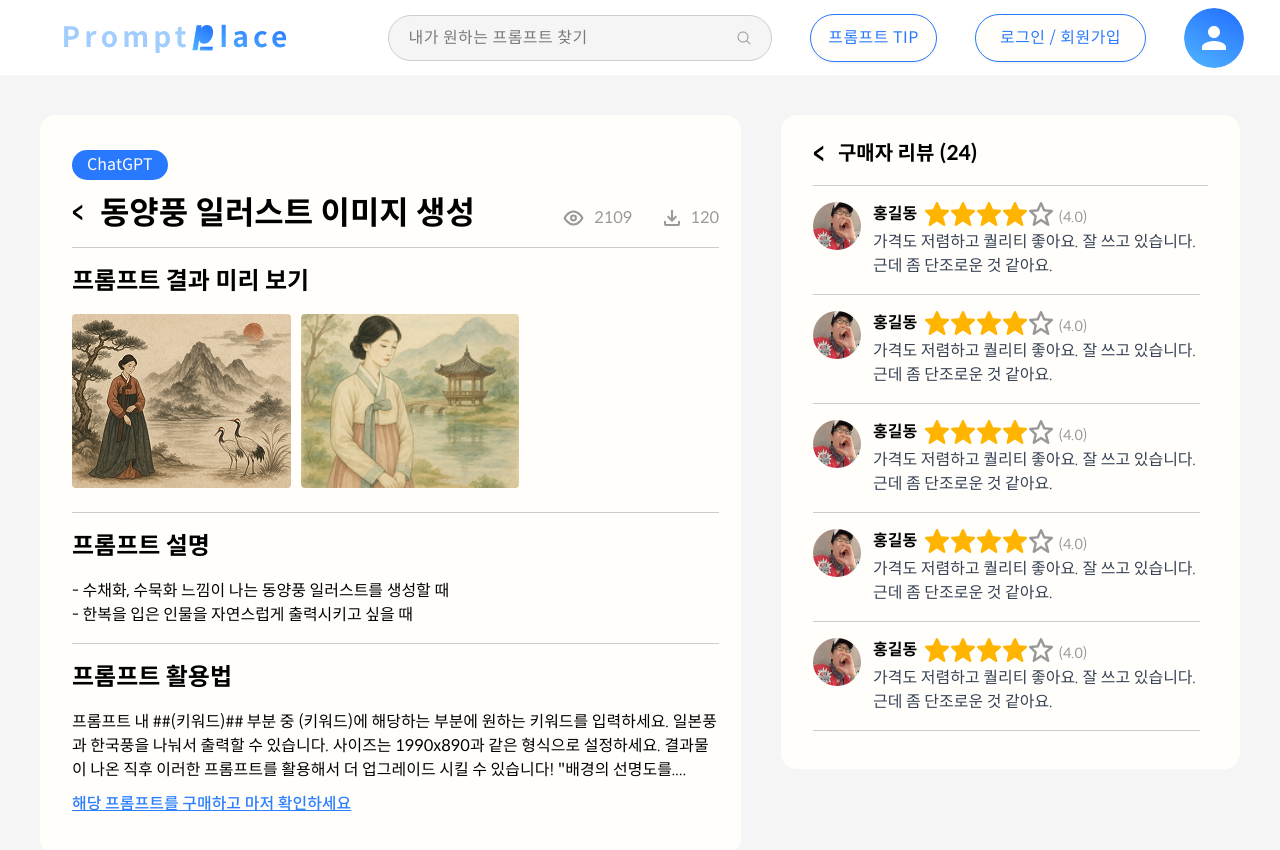
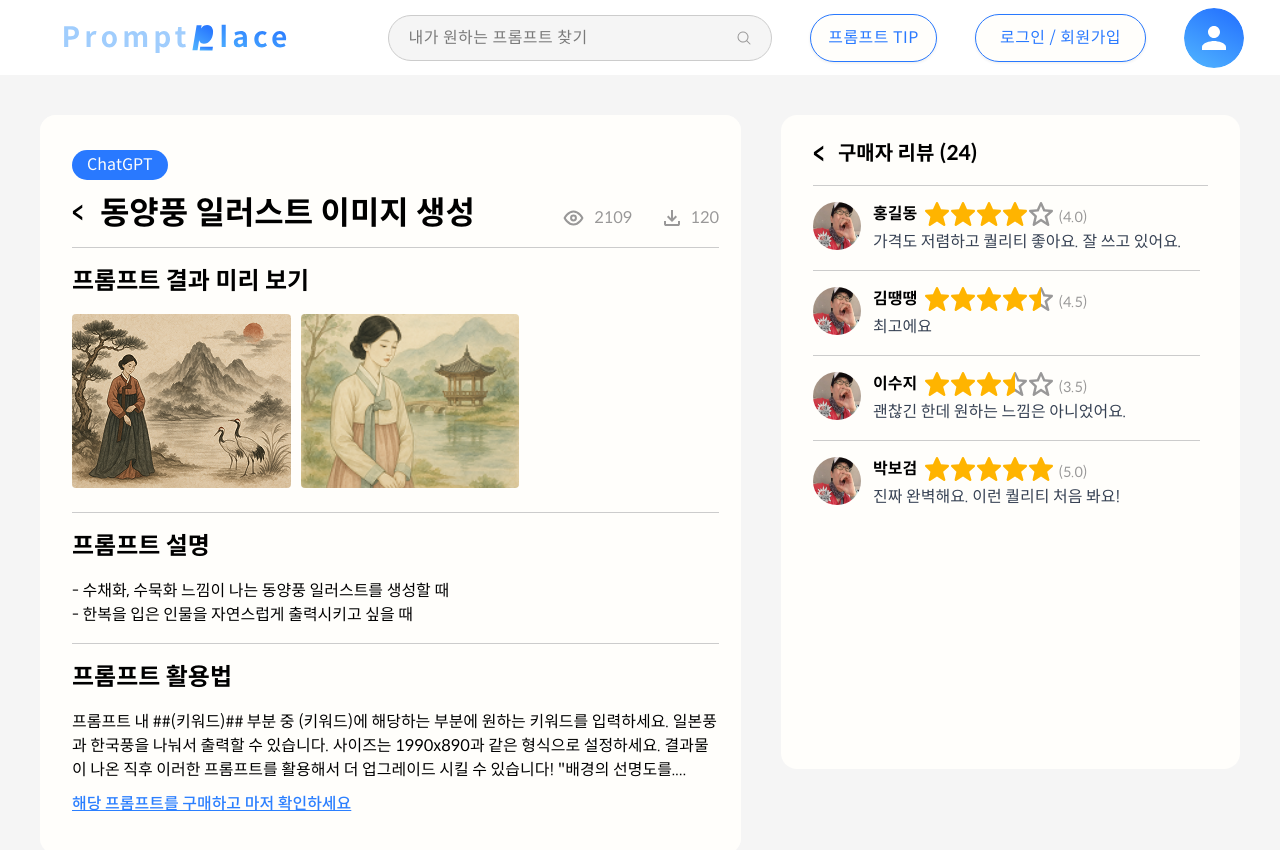
Before and after one commit to PromptPlace/PromtPlace-FE, a React (Vite) app: page /prompt/1 in a window 1280 px wide. Both pictures are taken after a click on the element "리뷰보기". Shown: the top 850 px of the page. Built offline with nearby package versions, Linux system fonts and the light colour scheme.

Commit message:
💄 Design: 찜아이콘 수정(#35)

```diff
--- a/src/pages/PromptDetailPage/components/DownloadModal.tsx
+++ b/src/pages/PromptDetailPage/components/DownloadModal.tsx
@@ -18,7 +18,7 @@ const DownloadModal = ({ isOpen, onClose, title, downloadUrl, content }: Downloa
           ×
         </button>
 
-        <h2 className="text-[32px] font-bold mb-[32px]">{title} 이미지 생성</h2>
+        <h2 className="text-[32px] font-bold mb-[32px]">{title}</h2>
         <div className="h-[1px] bg-[#CCCCCC] w-full mb-[30px]" />
 
         <div className="ml-[790px]">
--- a/src/pages/PromptDetailPage/components/PromptActions.tsx
+++ b/src/pages/PromptDetailPage/components/PromptActions.tsx
@@ -4,7 +4,8 @@ import FollowButton from '@components/Button/FollowButton';
 import Rating from '@components/Rating';
 import profile from '../assets/profile.jpg';
 import TagButton from '@components/Button/TagButton';
-import { AiOutlineHeart } from 'react-icons/ai';
+import heartNone from '../assets/heart-none.png';
+import heartOnClick from '../assets/heart-onClick.png';
 import ReviewList from './ReviewList';
 import ReportModal from '../components/ReportModal';
 import DownloadModal from '../components/DownloadModal';
@@ -21,13 +22,44 @@ interface Props {
   userId: number;
 }
 
-const dummyReviews = Array(8).fill({
-  id: 1,
-  user: '홍길동',
-  rating: 4,
-  comment: '가격도 저렴하고 퀄리티 좋아요. 잘 쓰고 있습니다. 근데 좀 단조로운 것 같아요.',
-  profile,
-});
+const dummyReviews = [
+  {
+    review_id: 101,
+    writer_id: 1,
+    writer_profile_image_url: profile,
+    writer_nickname: '홍길동',
+    rating: 4.0,
+    content: '가격도 저렴하고 퀄리티 좋아요. 잘 쓰고 있어요.',
+    created_at: '2025-07-06T12:34:56',
+  },
+  {
+    review_id: 100,
+    writer_id: 2,
+    writer_profile_image_url: profile,
+    writer_nickname: '김땡땡',
+    rating: 4.5,
+    content: '최고에요',
+    created_at: '2025-07-08T12:34:51',
+  },
+  {
+    review_id: 99,
+    writer_id: 3,
+    writer_profile_image_url: profile,
+    writer_nickname: '이수지',
+    rating: 3.5,
+    content: '괜찮긴 한데 원하는 느낌은 아니었어요.',
+    created_at: '2025-07-09T09:20:00',
+  },
+  {
+    review_id: 98,
+    writer_id: 4,
+    writer_profile_image_url: profile,
+    writer_nickname: '박보검',
+    rating: 5.0,
+    content: '진짜 완벽해요. 이런 퀄리티 처음 봐요!',
+    created_at: '2025-07-10T16:45:30',
+  },
+];
 
 const PromptActions = ({ title, price, isFree, downloads, likes, reviewCounts, rating, updatedAt, userId }: Props) => {
   const [follow, setFollow] = useState(false);
@@ -35,6 +67,7 @@ const PromptActions = ({ title, price, isFree, downloads, likes, reviewCounts, r
   const [tags, setTags] = useState<string[]>(['#수묵화', '#수채화', '#디자인', '#일러스트', '#그림', '#이미지']);
   const [isReportModalOpen, setIsReportModalOpen] = useState(false);
   const [isDownloadModalOpen, setIsDownloadModalOpen] = useState(false);
+  const [liked, setLiked] = useState(false);
   const [downloadData, setDownloadData] = useState<{
     title: string;
     downloadUrl: string;
@@ -108,6 +141,7 @@ a futuristic city blending Korean traditional architecture and cyberpunk neon li
         title="동양풍 일러스트 이미지 생성"
         reviewCounts={reviewCounts}
         onClose={() => setShowReviews(false)}
+        currentUserId={1}
       />
     );
   }
@@ -151,7 +185,12 @@ a futuristic city blending Korean traditional architecture and cyberpunk neon li
           />
         )}
 
-        <AiOutlineHeart className="ml-[30px] w-[28px] h-[25px] text-[24px] text-[#999898]" />
+        <img
+          src={liked ? heartOnClick : heartNone}
+          alt="heart"
+          className="ml-[34px] w-[28px] h-[25px] cursor-pointer"
+          onClick={() => setLiked((prev) => !prev)}
+        />
       </div>
 
       {/* 별점 및 리뷰보기 */}
--- a/src/pages/PromptDetailPage/components/ReviewList.tsx
+++ b/src/pages/PromptDetailPage/components/ReviewList.tsx
@@ -4,15 +4,16 @@ import { BsThreeDotsVertical } from 'react-icons/bs';
 import DualModal from '@components/Modal/DualModal';
 import TextModal from '@components/Modal/TextModal';
 import UpdateModal from './UpdateModal';
-import profile from '../assets/profile.jpg'; // 기본 프로필 이미지
+import defaultProfile from '../assets/profile.jpg';
 
 interface Review {
-  id: number;
-  user: string;
+  review_id: number;
+  writer_id: number;
+  writer_profile_image_url: string;
+  writer_nickname: string;
   rating: number;
-  comment: string;
-  profile: string;
-  updatedAt: string;
+  content: string;
+  created_at: string;
 }
 
 interface ReviewListProps {
@@ -20,9 +21,10 @@ interface ReviewListProps {
   reviewCounts: number;
   onClose: () => void;
   title: string;
+  currentUserId: number;
 }
 
-const ReviewList = ({ reviews: initialReviews, reviewCounts, onClose, title }: ReviewListProps) => {
+const ReviewList = ({ reviews: initialReviews, reviewCounts, onClose, title, currentUserId }: ReviewListProps) => {
   const [openMenuIdx, setOpenMenuIdx] = useState<number | null>(null);
   const [hoverIdx, setHoverIdx] = useState<number | null>(null);
 
@@ -36,31 +38,28 @@ const ReviewList = ({ reviews: initialReviews, reviewCounts, onClose, title }: R
 
   const [reviews, setReviews] = useState<Review[]>(initialReviews);
 
-  // 메뉴 열기/닫기 토글
   const toggleMenu = (idx: number) => {
     setOpenMenuIdx((prev) => (prev === idx ? null : idx));
   };
 
-  // 30일 이내 수정/삭제 가능 여부 체크
-  const isWithin30Days = (updatedAt: string) => {
-    const updatedTime = new Date(updatedAt).getTime();
+  const isWithin30Days = (createdAt: string) => {
+    const createdTime = new Date(createdAt).getTime();
     const now = Date.now();
-    return now - updatedTime <= 30 * 24 * 60 * 60 * 1000; // 30일
+    return now - createdTime <= 30 * 24 * 60 * 60 * 1000;
   };
 
-  // 삭제 버튼 클릭 시
   const onClickDelete = (idx: number) => {
     setOpenMenuIdx(null);
     setSelectedReviewIdx(idx);
 
-    if (!reviews[idx]?.updatedAt || !isWithin30Days(reviews[idx].updatedAt)) {
+    if (!reviews[idx]?.created_at || !isWithin30Days(reviews[idx].created_at)) {
       setShowExpiredModal(true);
       return;
     }
+
     setShowDeleteModal(true);
   };
 
-  // 수정 버튼 클릭 시
   const onClickEdit = (idx: number) => {
     setOpenMenuIdx(null);
     setSelectedReviewIdx(idx);
@@ -75,8 +74,8 @@ const ReviewList = ({ reviews: initialReviews, reviewCounts, onClose, title }: R
     updatedReviews[selectedReviewIdx] = {
       ...updatedReviews[selectedReviewIdx],
       rating: newRating,
-      comment: newComment,
-      updatedAt: new Date().toISOString(), // 업데이트 시간도 갱신
+      content: newComment,
+      created_at: new Date().toISOString(),
     };
 
     setReviews(updatedReviews);
@@ -99,10 +98,7 @@ const ReviewList = ({ reviews: initialReviews, reviewCounts, onClose, title }: R
       {/* 리뷰 리스트 */}
       <div
         className="flex-1 overflow-y-auto pr-2 custom-scrollbar relative"
-        style={{
-          scrollbarWidth: 'thin',
-          scrollbarColor: '#fff transparent',
-        }}>
+        style={{ scrollbarWidth: 'thin', scrollbarColor: '#fff transparent' }}>
         <style>{`
           .custom-scrollbar::-webkit-scrollbar {
             width: 8px;
@@ -120,19 +116,24 @@ const ReviewList = ({ reviews: initialReviews, reviewCounts, onClose, title }: R
 
         {reviews.map((review, idx) => (
           <div
-            key={`${review.id}-${idx}`}
+            key={`${review.review_id}-${idx}`}
             className="relative group"
             onMouseEnter={() => setHoverIdx(idx)}
             onMouseLeave={() => setHoverIdx(null)}>
             <div className="flex gap-3 mb-4 last:mb-0">
-              <img src={review.profile || profile} alt={`${review.user} 프로필`} className="w-12 h-12 rounded-full" />
+              <img
+                src={review.writer_profile_image_url || defaultProfile}
+                alt={`${review.writer_nickname} 프로필`}
+                className="w-12 h-12 rounded-full"
+              />
               <div className="flex-1">
                 <div className="flex items-center justify-between">
                   <div className="flex items-center gap-2">
-                    <p className="font-semibold">{review.user}</p>
+                    <p className="font-semibold">{review.writer_nickname}</p>
                     <Rating star={review.rating} />
                   </div>
-                  {hoverIdx === idx && (
+
+                  {hoverIdx === idx && review.writer_id === currentUserId && (
                     <button
                       onClick={() => toggleMenu(idx)}
                       className="hover:bg-secondary-pressed rounded-full p-1 transition-colors duration-150">
@@ -140,10 +141,11 @@ const ReviewList = ({ reviews: initialReviews, reviewCounts, onClose, title }: R
                     </button>
                   )}
                 </div>
-                <p className="mt-1 text-gray-700">{review.comment}</p>
+                <p className="mt-1 text-gray-700">{review.content}</p>
               </div>
             </div>
 
+            {/* 점 버튼 메뉴 */}
             {openMenuIdx === idx && (
               <div className="absolute top-8 right-0 bg-secondary text-text-on-background rounded-md shadow-md z-20 w-[88px]">
                 <ul className="text-sm py-1">
@@ -171,7 +173,6 @@ const ReviewList = ({ reviews: initialReviews, reviewCounts, onClose, title }: R
         <DualModal
           text="리뷰를 삭제하시겠습니까?"
           onClickYes={() => {
-            // 실제 삭제 로직 추가 가능
             setShowDeleteModal(false);
             setShowDeleteSuccessModal(true);
           }}
@@ -198,7 +199,7 @@ const ReviewList = ({ reviews: initialReviews, reviewCounts, onClose, title }: R
           views={2109}
           downloads={120}
           rating={selectedReview.rating}
-          initialReviewText={selectedReview.comment}
+          initialReviewText={selectedReview.content}
           onSave={handleSave}
         />
       )}
```
Also changed, not shown: src/pages/PromptDetailPage/assets/heart-none.png (added), src/pages/PromptDetailPage/assets/heart-onClick.png (added).
